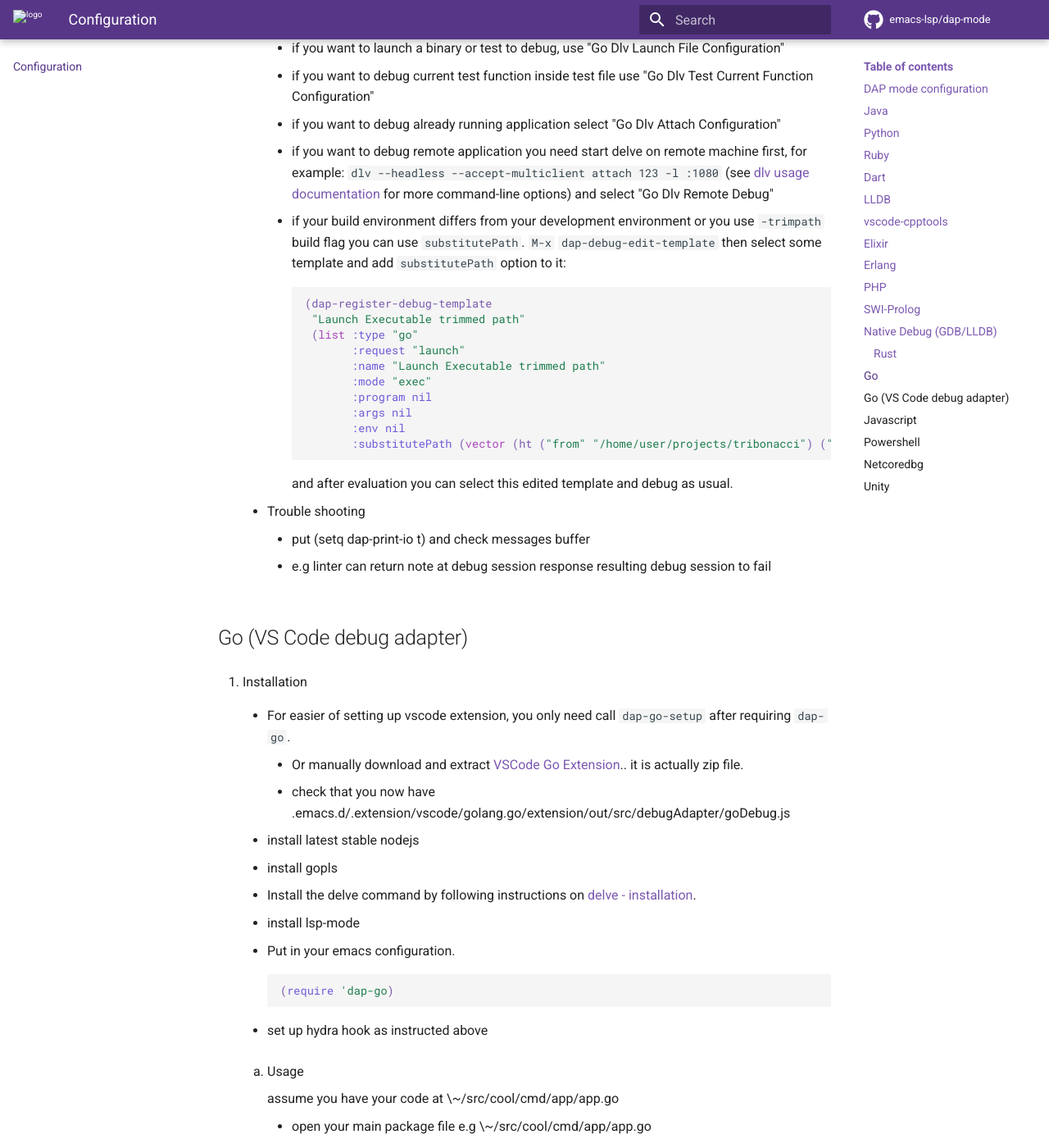
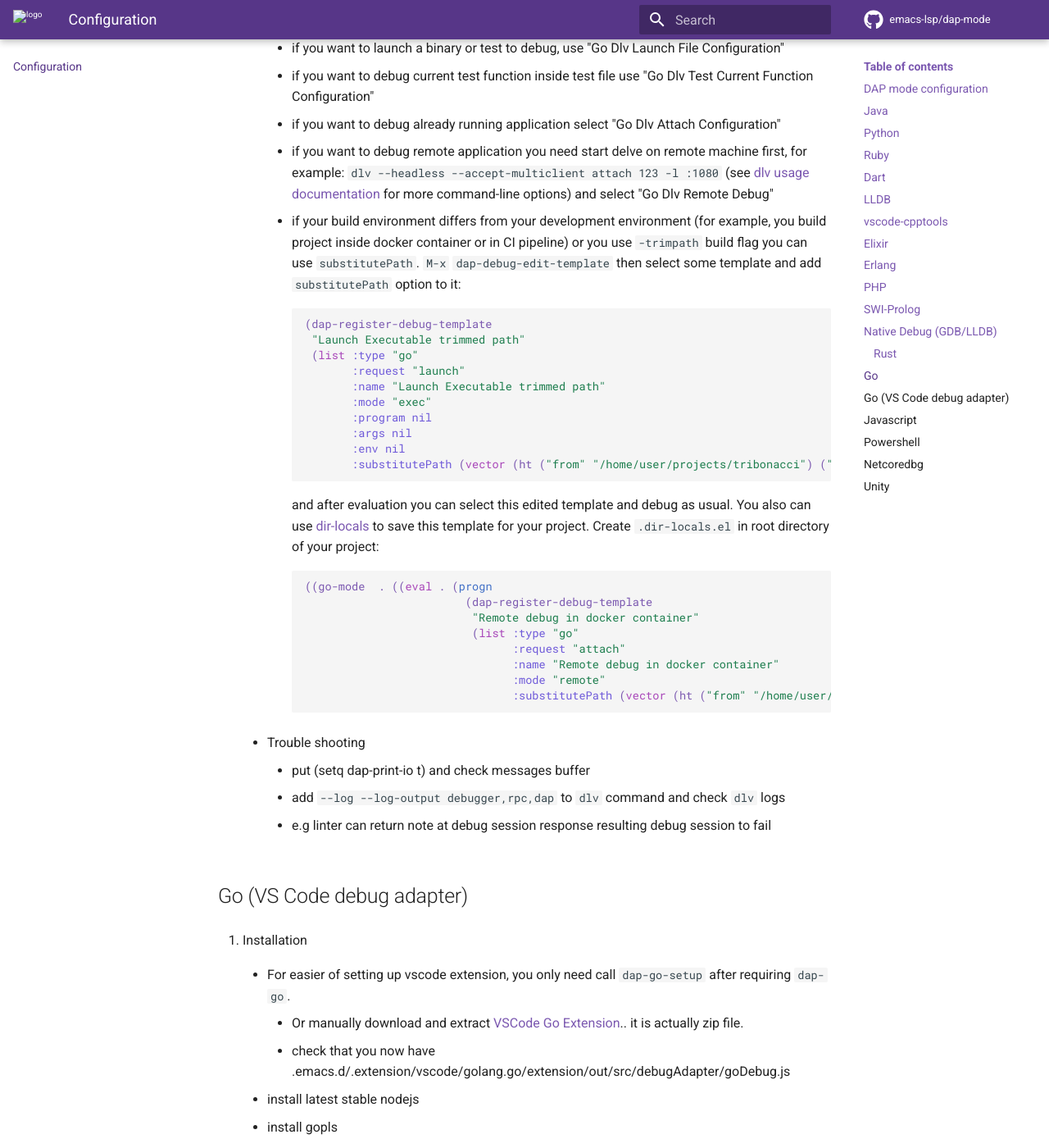
Before and after one commit to emacs-lsp/dap-mode, an MkDocs documentation site: the page built from docs/page/configuration.md, in a window 1280 px wide and 1400 px high, scrolled down 6314 px. Shown: the whole window at 82% size. Built offline with MkDocs 1.6.1 and Material for MkDocs 9.7.7, drawn with Linux system fonts in a browser that asks for light colours; comment, search, counter and statistics services are not loaded.

Commit message:
dap-dlv-go: improve documentation
Add more information about substitute path usage. Improve trouble
shooting. See https://github.com/emacs-lsp/dap-mode/issues/630

````diff
--- a/docs/page/configuration.md
+++ b/docs/page/configuration.md
@@ -320,10 +320,11 @@
             documentation](https://github.com/go-delve/delve/tree/master/Documentation/usage#using-delve)
             for more command-line options) and select "Go Dlv Remote Debug"
           - if your build environment differs from your development
-            environment or you use `-trimpath` build flag you can use
-            `substitutePath`. `M-x` `dap-debug-edit-template` then
-            select some template and add `substitutePath` option to
-            it:
+            environment (for example, you build project inside docker
+            container or in CI pipeline) or you use `-trimpath` build
+            flag you can use `substitutePath`. `M-x`
+            `dap-debug-edit-template` then select some template and
+            add `substitutePath` option to it:
             ```elisp
             (dap-register-debug-template
              "Launch Executable trimmed path"
@@ -337,11 +338,26 @@
                    :substitutePath (vector (ht ("from" "/home/user/projects/tribonacci") ("to" "github.com/s-kostyaev/tribonacci")))))
             ```
             and after evaluation you can select this edited template
-            and debug as usual.
+            and debug as usual. You also can use
+            [dir-locals](https://www.gnu.org/software/emacs/manual/html_node/emacs/Directory-Variables.html)
+            to save this template for your project. Create
+            `.dir-locals.el` in root directory of your project:
+			```elisp
+            ((go-mode  . ((eval . (progn
+                                    (dap-register-debug-template
+                                     "Remote debug in docker container"
+                                     (list :type "go"
+                                           :request "attach"
+                                           :name "Remote debug in docker container"
+                                           :mode "remote"
+                                           :substitutePath (vector (ht ("from" "/home/user/projects/tribonacci") ("to" "/app"))))))))))
+            ```
 
     2.  Trouble shooting
 
           - put (setq dap-print-io t) and check messages buffer
+          - add `--log --log-output debugger,rpc,dap` to `dlv` command
+            and check `dlv` logs
           - e.g linter can return note at debug session response
             resulting debug session to fail
 
````
